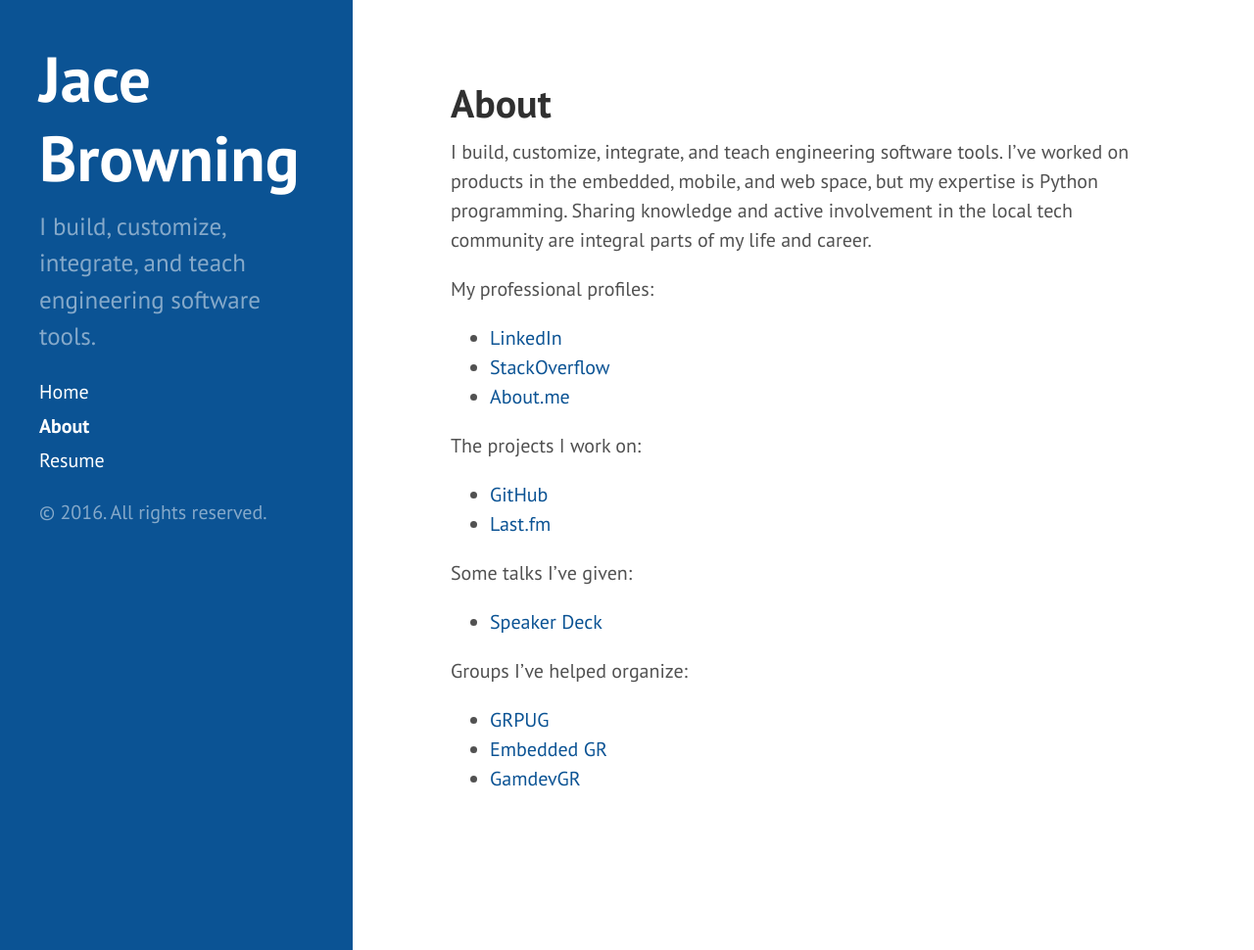
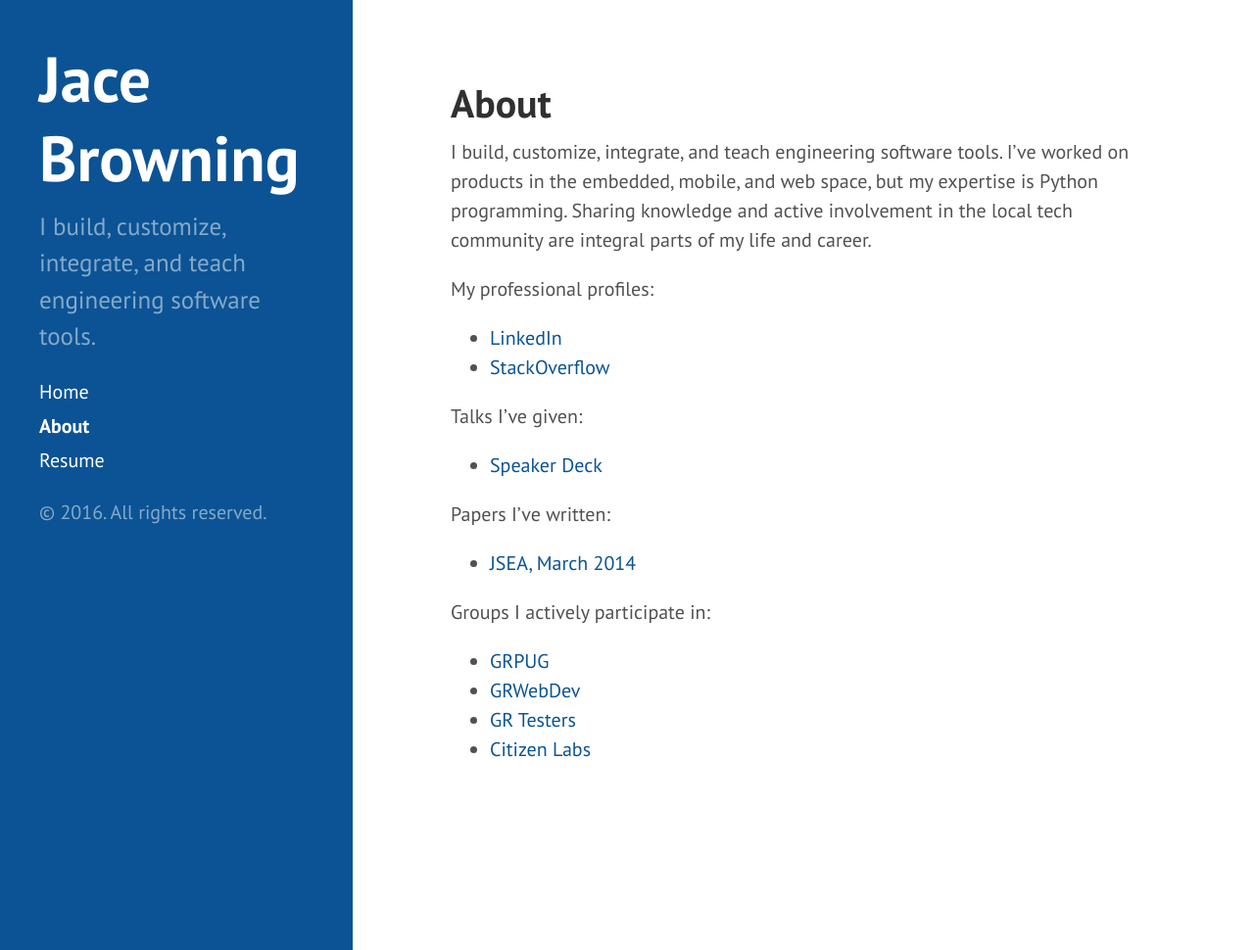
Before and after one commit to jacebrowning/jacebrowning.info, a Jekyll site: the page built from about.md, in a window 1280 px wide and 970 px high. Shown: the whole window at 98% size. Built offline with Jekyll 4.4.1, drawn with Linux system fonts in a browser that asks for light colours; Markdown is read by kramdown in place of the engine named in the settings.

Commit message:
Update about page

```diff
--- a/about.md
+++ b/about.md
@@ -9,19 +9,18 @@
 
 * [LinkedIn]({{ site.author.linkedin }})
 * [StackOverflow](https://careers.stackoverflow.com/jacebrowning)
-* [About.me](https://about.me/jacebrowning)
 
-The projects I work on:
-
-* [GitHub](https://github.com/jacebrowning)
-* [Last.fm](https://www.last.fm/music/Jace+Browning/+albums)
-
-Some talks I've given:
+Talks I've given:
 
 * [Speaker Deck](https://speakerdeck.com/jacebrowning)
 
-Groups I've helped organize:
+Papers I've written:
+
+* [JSEA, March 2014](http://www.scirp.org/journal/PaperInformation.aspx?PaperID=44268#.UzYtfWRdXEZ)
+
+Groups I actively participate in:
 
 * [GRPUG](https://www.meetup.com/grpython/)
-* [Embedded GR](https://www.meetup.com/embedded-gr/)
-* [GamdevGR](https://www.meetup.com/GamedevGR/)
+* [GRWebDev](https://www.meetup.com/grwebdev/)
+* [GR Testers](https://www.meetup.com/GR-Testers/)
+* [Citizen Labs](http://citizenlabs.org/)
```
